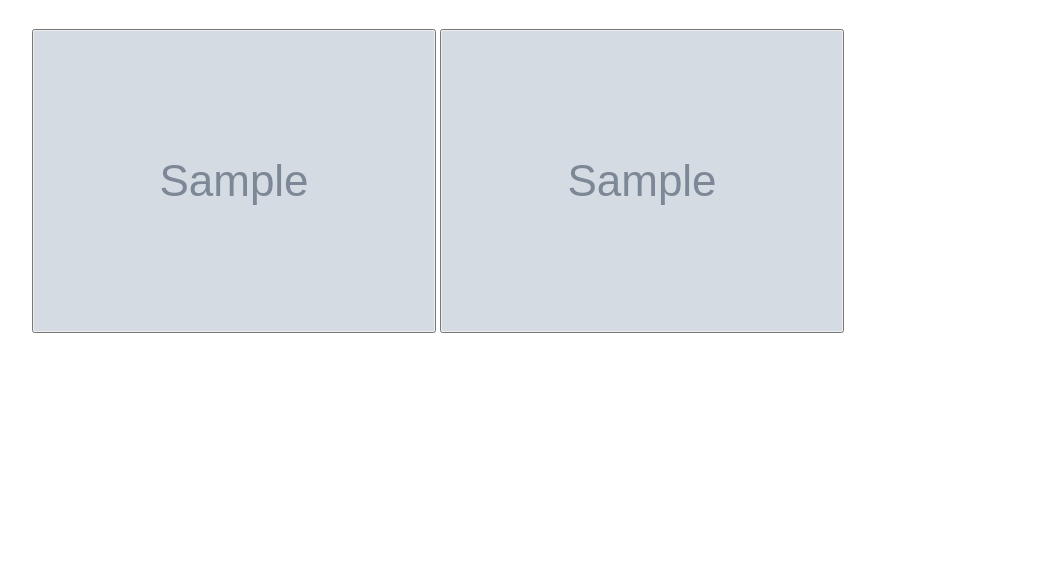
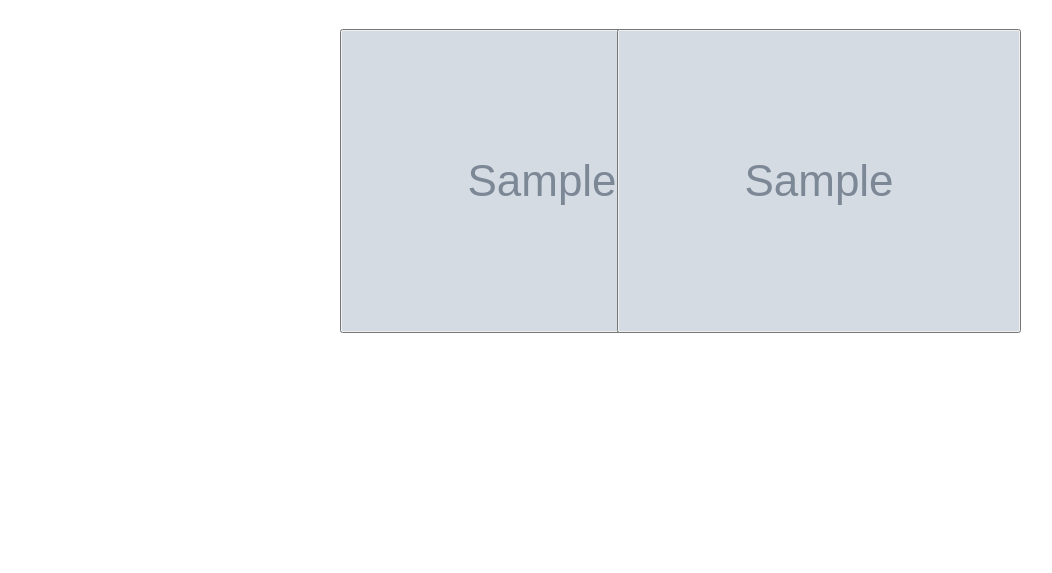
Before and after one commit to explodes/elostars, a Django app: template templates/rate.html in a window 1280 px wide. Shown: the part 51-624 px from the top of the page, without its empty margins (38-1090 px from the left). Run offline with Django 3.2, Linux system fonts and the light colour scheme; tables that the repository leaves empty hold one stand-in row (values such as "Sample post"); the template is opened without the code that fills it: values that come from a table or form of the project are taken from there, most other values are stand-ins (such as "Sample title", 1, 10 or a date in 2020); grey boxes marked "Sample" are stand-in pictures; parts of the project's set-up code (start-up, migrations or seed data) failed here and were passed over; some libraries are stand-ins or nearby versions.

Commit message:
Rating page
- Added some html/css tags to clean the page up

```diff
--- a/templates/rate.html
+++ b/templates/rate.html
@@ -3,7 +3,8 @@
 {% block extracss %}{% endblock %}
 
 {% block main %}
-
+<div class="container-fluid">
+<div class="col-md-3"></div>
 {% if form %}
 	<form method="post" action="">
 
@@ -15,28 +16,42 @@
 
 		<input type="hidden" name="key" value="{{ pair.key }}"/>
 
+		<div class="col-md-3">
 		<button name="winner" type="submit" value="{{ pair.left.guid }}">
 			<img src="{{ pair.left.image_128x128 }}"/>
 		</button>
+		</div>
 
+
+		<div class="col-md-3">
 		<button name="winner" type="submit" value="{{ pair.right.guid }}">
 			<img src="{{ pair.right.image_128x128 }}"/>
 		</button>
+		</div>
 	</form>
 {% else %}
-	<h4>There are no people left to rate! Change your settings or come back later.</h4>
+<div class="page-header">
+	<h4><center>There are no people left to rate! Change your settings or come back later.</center></h4>
+</div>
 {% endif %}
+<div class="col-md-3"></div>
+</div>
 
+<div class="container-fluid">
 {% if old_pair %}
 	<hr/>
+	<div class="col-md-3"></div>
+	<div class="col-md-3">
 	<strong>Winner:</strong><br/>
 	{% include "_rating_box.html" with picture=old_pair.left %}
-	<hr/>
+</div>
+	<div class="col-md-3">
 	<strong>Runner Up:</strong><br/>
 	{% include "_rating_box.html" with picture=old_pair.right %}
-	<hr/>
+	</div>
+	<div class="col-md-3"></div>
 {% endif %}
-
+</div>
 {% endblock main %}
 
 {% block extrajs %}{% endblock %}
```
